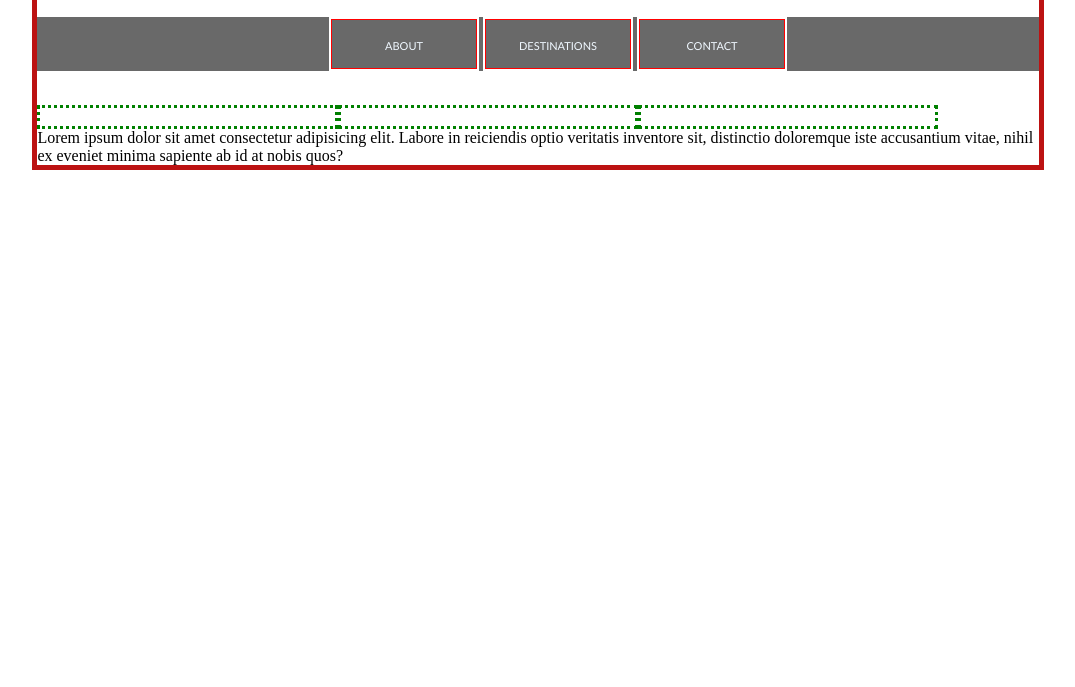
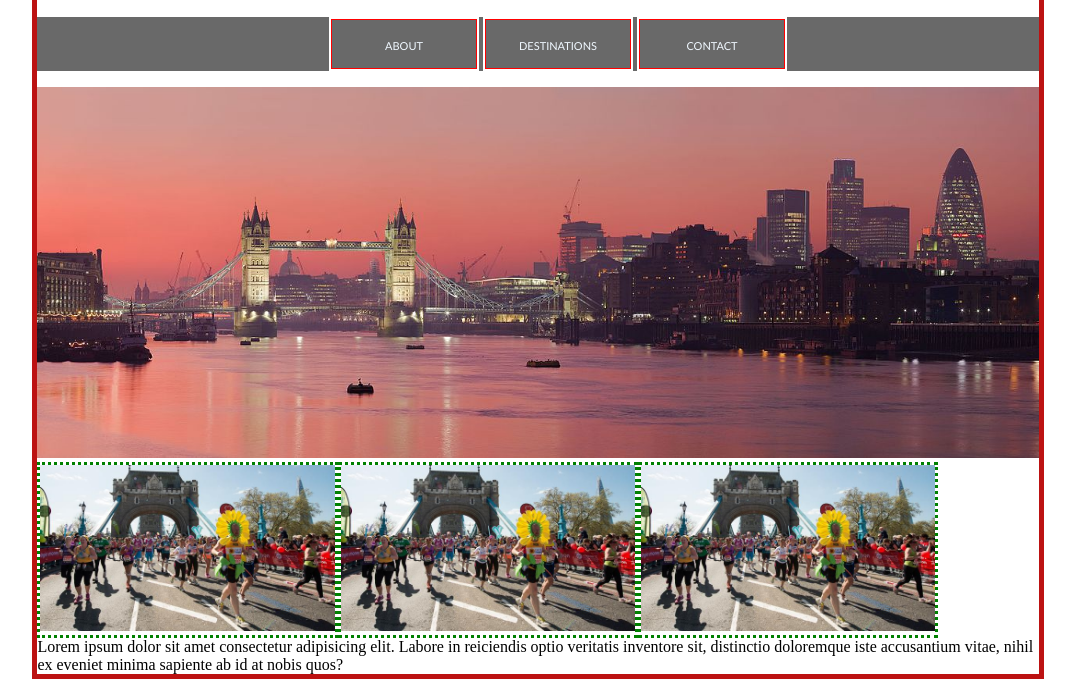
Before and after one commit to leroycharles777/assingment-4, a plain HTML site: page index.html in a window 1280 px wide. Shown: the part 123-810 px from the top of the page, without its empty margins (102-1177 px from the left). Drawn offline with Linux system fonts and the light colour scheme.

Commit message:
Update index.html

```diff
--- a/index.html
+++ b/index.html
@@ -71,13 +71,13 @@
     </nav>
      <main>
       <div class="hero">
-        <img src="html/London_Thames_Sunset_panorama_-_Feb_2008.jpg" alt="">
+        <img src="images/London_Thames_Sunset_panorama_-_Feb_2008.jpg" alt="">
     </div>
       </main>
       <aside>
-        <div class="left"><img src="html/images/virgin-money-london-marathon_photo-virgin-money-london-marathon_e3f5359893681b9c8b28d224bddd7a14.jpg" alt=""></div>
-        <div class="middle"><img src="html/images/virgin-money-london-marathon_photo-virgin-money-london-marathon_e3f5359893681b9c8b28d224bddd7a14.jpg" alt=""></div>
-        <div class="right"><img src="html/images/virgin-money-london-marathon_photo-virgin-money-london-marathon_e3f5359893681b9c8b28d224bddd7a14.jpg"alt=""></div>
+        <div class="left"><img src="images/virgin-money-london-marathon_photo-virgin-money-london-marathon_e3f5359893681b9c8b28d224bddd7a14.jpg" alt=""></div>
+        <div class="middle"><img src="images/virgin-money-london-marathon_photo-virgin-money-london-marathon_e3f5359893681b9c8b28d224bddd7a14.jpg" alt=""></div>
+        <div class="right"><img src="images/virgin-money-london-marathon_photo-virgin-money-london-marathon_e3f5359893681b9c8b28d224bddd7a14.jpg"alt=""></div>
       </aside>
       <footer>
         Lorem ipsum dolor sit amet consectetur adipisicing elit. Labore in reiciendis optio veritatis inventore sit,
```
